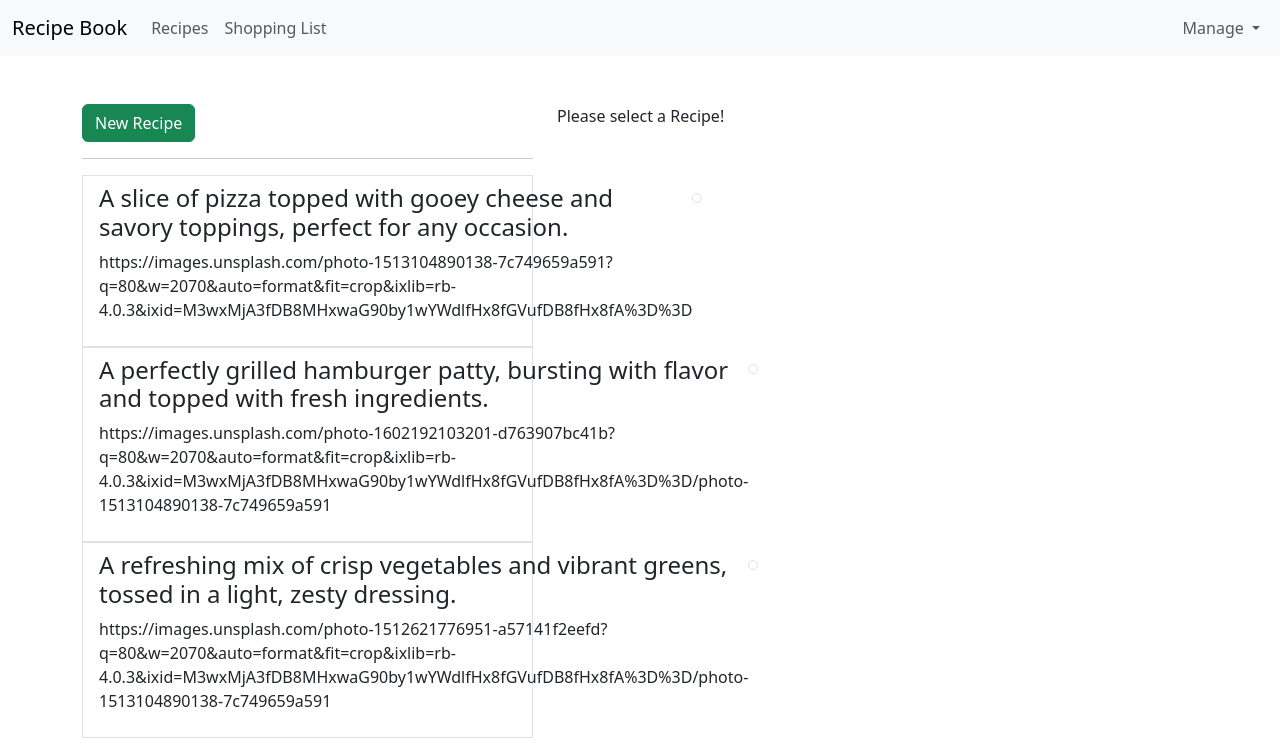
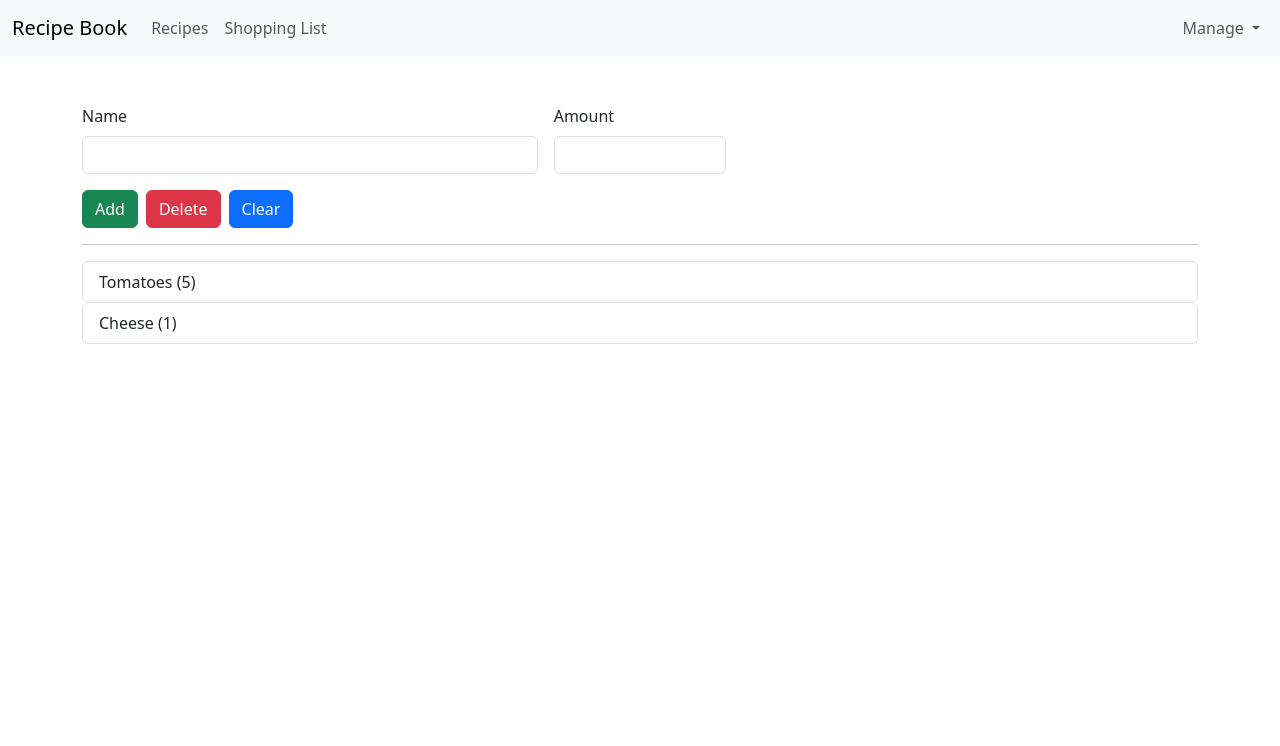
Before and after one commit to sanchezpe/recipe-book-ng, an Angular app: page /shopping-list in a window 1280 px wide. Before the commit this address led to /. Shown: the top 746 px of the page. Built offline with nearby package versions, Linux system fonts and the light colour scheme; grey boxes are pictures that could not be loaded.

Commit message:
Add /recipes and /shopping-list routes

```diff
--- a/src/app/app.component.html
+++ b/src/app/app.component.html
@@ -1,10 +1,9 @@
-<app-header (featureSelected)="onNavigate($event)"></app-header>
+<app-header></app-header>
 <main>
   <div class="container">
     <div class="row">
       <div class="col-xs-12">
-        <app-recipes *ngIf="loadedFeature == 'recipes' "></app-recipes>
-        <app-shopping-list *ngIf="loadedFeature == 'shopping-list'"></app-shopping-list>
+        <router-outlet></router-outlet>
       </div>
     </div>
   </div>
--- a/src/app/app.component.ts
+++ b/src/app/app.component.ts
@@ -18,10 +18,4 @@ import { CommonModule } from '@angular/common';
   templateUrl: './app.component.html',
   styleUrl: './app.component.css',
 })
-export class AppComponent {
-  loadedFeature = 'recipes';
-
-  onNavigate(feature: string) {
-    this.loadedFeature = feature;
-  }
-}
+export class AppComponent {}
--- a/src/app/app.routes.ts
+++ b/src/app/app.routes.ts
@@ -1,3 +1,9 @@
 import { Routes } from '@angular/router';
+import { RecipesComponent } from './recipes/recipes.component';
+import { ShoppingListComponent } from './shopping-list/shopping-list.component';
 
-export const routes: Routes = [];
+export const routes: Routes = [
+  { path: '', redirectTo: '/recipes', pathMatch: 'full' },
+  { path: 'recipes', component: RecipesComponent },
+  { path: 'shopping-list', component: ShoppingListComponent },
+];
```
